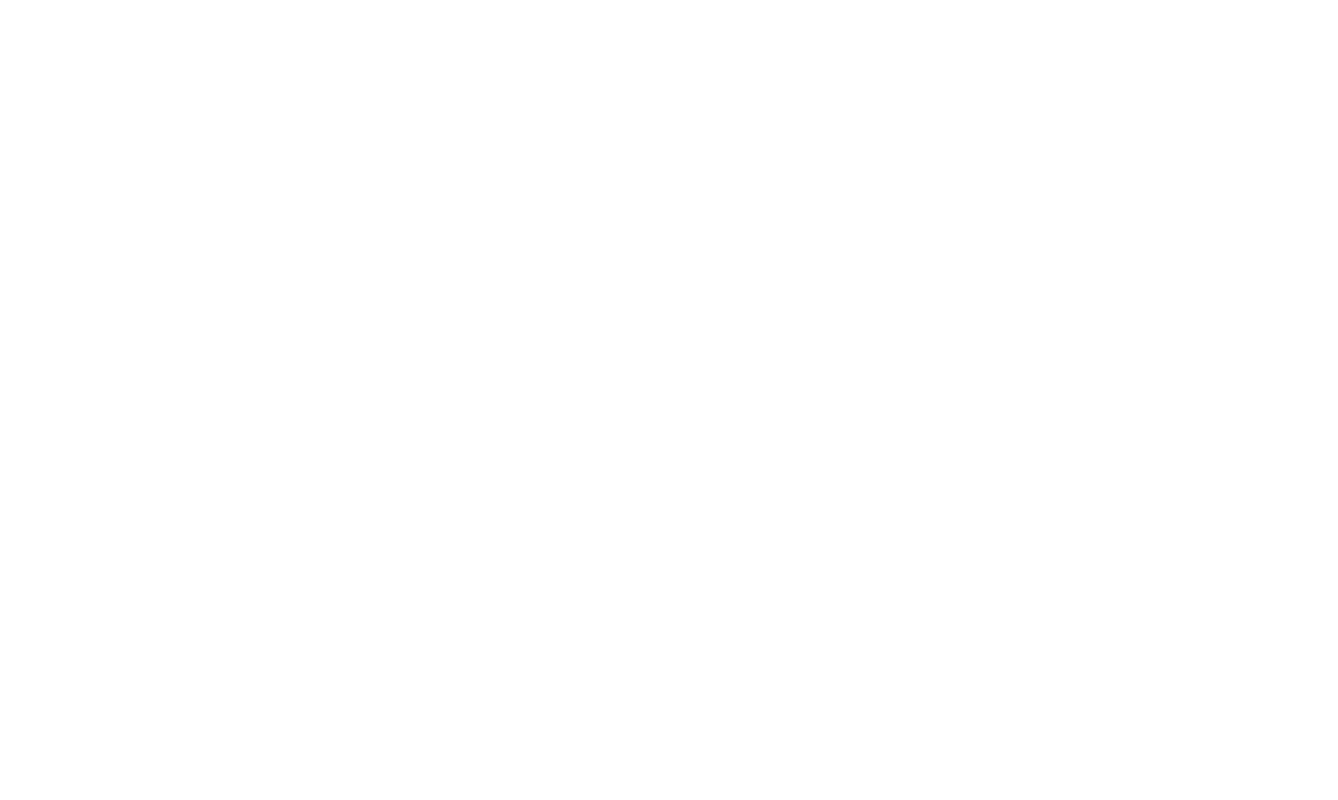
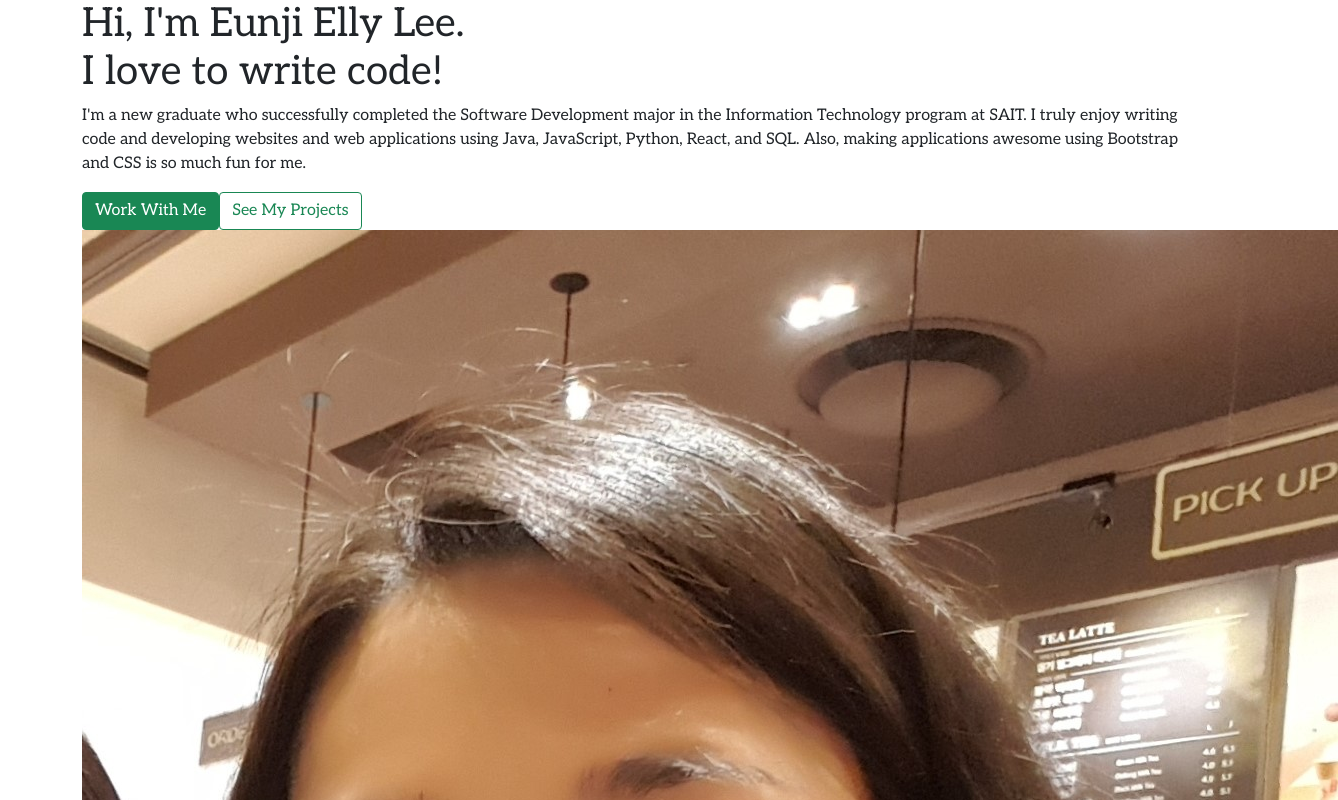
Before and after one commit to Eunji-Elly-Lee/Portfolio, a JavaScript app: page / in a window 1280 px wide. Shown: the top 800 px of the page, 1338 px wide, since content can reach past the window. Built offline with nearby package versions, Linux system fonts and the light colour scheme; the HTML template or start-up script is replaced by a standard one.

Commit message:
Update About.js

```diff
--- a/src/components/About.js
+++ b/src/components/About.js
@@ -1,6 +1,35 @@
+import { Container, Row, Col, Button } from 'react-bootstrap';
+import snapshot from '../src_assets/snapshot.jpg';
+
 function About() {
   return (
-    null
+    <section id="about">
+      <Container>
+        <Row>
+          <Col md className="profile">
+            <h1>
+              Hi, I'm Eunji Elly Lee.
+              <br />
+              I love to write code!
+            </h1>
+            <p>
+              I'm a new graduate who successfully completed the Software Development major
+              in the Information Technology program at SAIT.
+              I truly enjoy writing code and developing websites and web applications
+              using Java, JavaScript, Python, React, and SQL.
+              Also, making applications awesome using Bootstrap and CSS is so much fun for me.
+            </p>
+            <div>
+              <Button className="button" variant="success" href="#contact">Work With Me</Button>
+              <Button className="button" variant="outline-success" href="#projects">See My Projects</Button>
+            </div>
+          </Col>
+          <Col md>
+            <img className="snap" alt="snapshot" src={snapshot} />
+          </Col>
+        </Row>
+      </Container>
+    </section>
   );
 }
 
```
